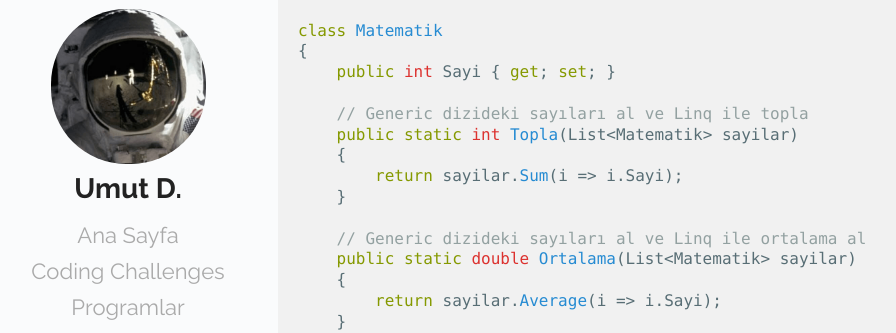
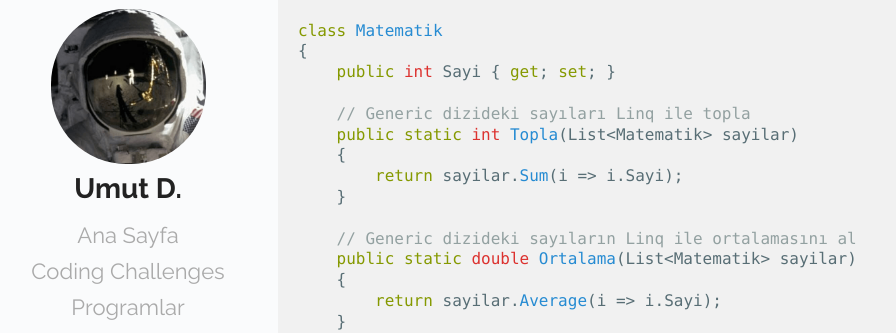
Before and after one commit to Umut-D/umutd.com, a Jekyll site: the page built from _posts/coding-challenges/2020-07-11-toplam-ve-ortalamayı-sınıf-oluşturarak-bul.md, in a window 1280 px wide and 900 px high, scrolled down 389 px. Shown: the part 156-489 px from the top of the window, without its empty margins (57-953 px from the left). Built offline with Jekyll 4.4.1, drawn with Linux system fonts in a browser that asks for light colours.

```diff
--- a/_posts/coding-challenges/2020-07-11-toplam-ve-ortalamayı-sınıf-oluşturarak-bul.md
+++ b/_posts/coding-challenges/2020-07-11-toplam-ve-ortalamayı-sınıf-oluşturarak-bul.md
@@ -24,13 +24,13 @@
 {
     public int Sayi { get; set; }
 
-    // Generic dizideki sayıları al ve Linq ile topla
+    // Generic dizideki sayıları Linq ile topla
     public static int Topla(List<Matematik> sayilar)
     {
         return sayilar.Sum(i => i.Sayi);
     }
 
-    // Generic dizideki sayıları al ve Linq ile ortalama al
+    // Generic dizideki sayıların Linq ile ortalamasını al
     public static double Ortalama(List<Matematik> sayilar)
     {
         return sayilar.Average(i => i.Sayi);
```
